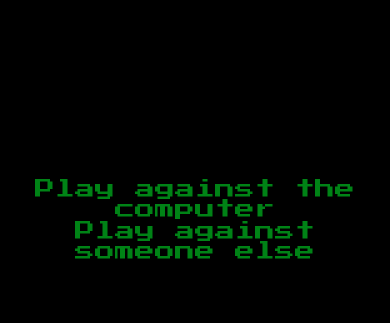
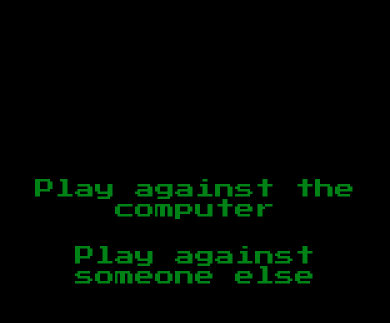
Before and after one commit to heldersrvio/battleship, a plain HTML site: page index.html in a window 390 px wide. Shown: the part 77-400 px from the top of the page. Drawn offline with Linux system fonts and the light colour scheme.

Commit message:
CSS adjustments for mobile

```diff
--- a/style.css
+++ b/style.css
@@ -204,6 +204,7 @@ input:invalid {
 
     input {
         margin-bottom: 50px;
+        margin-left: 20px;
     }
 
     #pass-device-message {
@@ -224,4 +225,8 @@ input:invalid {
     .option-button, #submit-button, #done-button {
         font-size: 20px;
     }
+
+    .option-button {
+        margin-bottom: 25px;
+    }
 }
```
